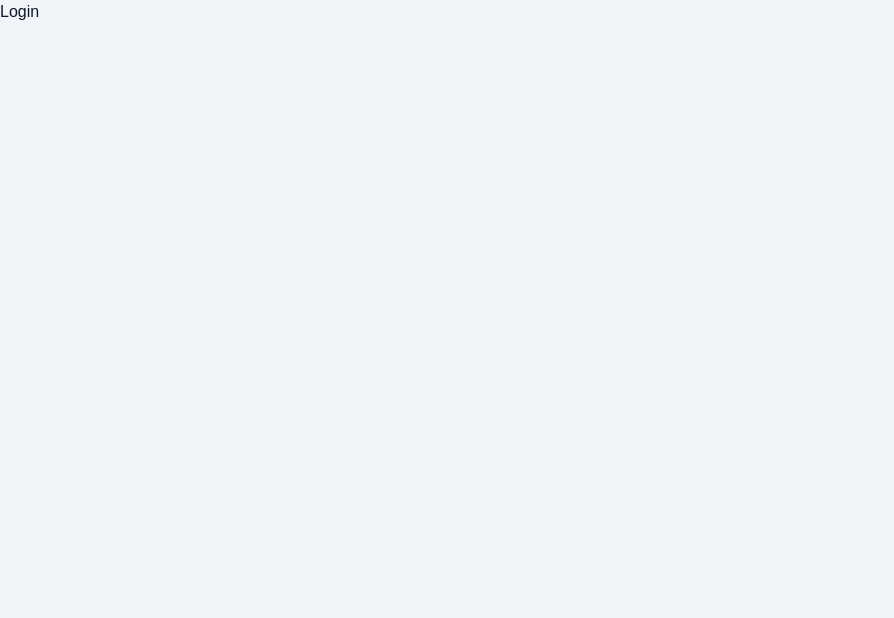
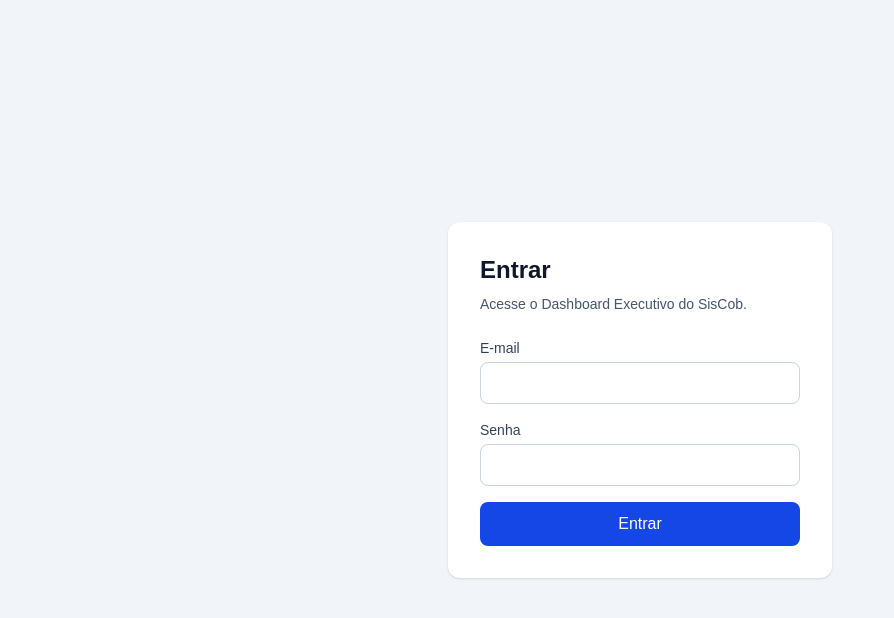
Before and after one commit to fsiilva/siscob-frontend, a Next.js app: page /login in a window 1280 px wide. Shown: the top 618 px of the page, without its empty margins (0-894 px from the left). Built offline with nearby package versions, Linux system fonts and the light colour scheme; no server answers.

Commit message:
feat(auth): integrate frontend login with backend authentication

```diff
--- a/src/app/(auth)/login/page.tsx
+++ b/src/app/(auth)/login/page.tsx
@@ -1,3 +1,90 @@
+"use client";
+
+import { useState, type FormEvent } from "react";
+
+import { useAuth } from "@/hooks/useAuth";
+
 export default function LoginPage() {
-  return <main>Login</main>;
+  const { login } = useAuth();
+  const [email, setEmail] = useState("");
+  const [password, setPassword] = useState("");
+  const [error, setError] = useState("");
+  const [isSubmitting, setIsSubmitting] = useState(false);
+
+  async function handleSubmit(event: FormEvent<HTMLFormElement>) {
+    event.preventDefault();
+    setError("");
+    setIsSubmitting(true);
+
+    try {
+      await login({ email, password });
+    } catch {
+      setError("Não foi possível entrar. Verifique seu e-mail e sua senha.");
+      setIsSubmitting(false);
+    }
+  }
+
+  return (
+    <main className="flex min-h-screen items-center justify-center px-4">
+      <section className="w-full max-w-sm rounded-xl bg-white p-8 shadow-sm">
+        <h1 className="text-2xl font-semibold text-slate-900">Entrar</h1>
+        <p className="mt-2 text-sm text-slate-600">
+          Acesse o Dashboard Executivo do SisCob.
+        </p>
+
+        <form className="mt-6 space-y-4" onSubmit={handleSubmit}>
+          <div>
+            <label
+              className="mb-1 block text-sm font-medium text-slate-700"
+              htmlFor="email"
+            >
+              E-mail
+            </label>
+            <input
+              autoComplete="email"
+              className="w-full rounded-lg border border-slate-300 px-3 py-2 text-slate-900 outline-none focus:border-blue-600 focus:ring-2 focus:ring-blue-100"
+              id="email"
+              onChange={(event) => setEmail(event.target.value)}
+              required
+              type="email"
+              value={email}
+            />
+          </div>
+
+          <div>
+            <label
+              className="mb-1 block text-sm font-medium text-slate-700"
+              htmlFor="password"
+            >
+              Senha
+            </label>
+            <input
+              autoComplete="current-password"
+              className="w-full rounded-lg border border-slate-300 px-3 py-2 text-slate-900 outline-none focus:border-blue-600 focus:ring-2 focus:ring-blue-100"
+              id="password"
+              minLength={8}
+              onChange={(event) => setPassword(event.target.value)}
+              required
+              type="password"
+              value={password}
+            />
+          </div>
+
+          {error ? (
+            <p className="text-sm text-red-600" role="alert">
+              {error}
+            </p>
+          ) : null}
+
+          <button
+            className="w-full rounded-lg bg-blue-700 px-4 py-2.5 font-medium text-white transition hover:bg-blue-800 disabled:cursor-not-allowed disabled:opacity-60"
+            disabled={isSubmitting}
+            type="submit"
+          >
+            {isSubmitting ? "Entrando..." : "Entrar"}
+          </button>
+        </form>
+      </section>
+    </main>
+  );
 }
--- /dev/null
+++ b/src/contexts/auth-context.tsx
@@ -0,0 +1,97 @@
+"use client";
+
+import { useRouter } from "next/navigation";
+import {
+  createContext,
+  useCallback,
+  useEffect,
+  useMemo,
+  useState,
+  type PropsWithChildren,
+} from "react";
+
+import {
+  clearAuthTokens,
+  getAuthTokens,
+  saveAuthTokens,
+} from "@/lib/auth-storage";
+import {
+  clearAuthorization,
+  getCurrentUser,
+  login as requestLogin,
+  logout as requestLogout,
+  setAuthorization,
+} from "@/services/auth.service";
+import type {
+  AuthContextValue,
+  AuthUser,
+  LoginCredentials,
+} from "@/types/auth";
+
+export const AuthContext = createContext<AuthContextValue | null>(null);
+
+export function AuthProvider({ children }: PropsWithChildren) {
+  const router = useRouter();
+  const [user, setUser] = useState<AuthUser | null>(null);
+  const [isLoading, setIsLoading] = useState(true);
+
+  const clearSession = useCallback(() => {
+    clearAuthTokens();
+    clearAuthorization();
+    setUser(null);
+  }, []);
+
+  useEffect(() => {
+    const tokens = getAuthTokens();
+
+    if (!tokens) {
+      clearSession();
+      setIsLoading(false);
+      return;
+    }
+
+    setAuthorization(tokens.accessToken);
+
+    getCurrentUser()
+      .then(setUser)
+      .catch(clearSession)
+      .finally(() => setIsLoading(false));
+  }, [clearSession]);
+
+  const login = useCallback(
+    async (credentials: LoginCredentials) => {
+      const tokens = await requestLogin(credentials);
+
+      saveAuthTokens(tokens);
+      setAuthorization(tokens.accessToken);
+
+      try {
+        const currentUser = await getCurrentUser();
+        setUser(currentUser);
+        router.push("/");
+      } catch (error) {
+        clearSession();
+        throw error;
+      }
+    },
+    [clearSession, router],
+  );
+
+  const logout = useCallback(async () => {
+    const tokens = getAuthTokens();
+
+    try {
+      if (tokens) await requestLogout(tokens.refreshToken);
+    } finally {
+      clearSession();
+      router.push("/login");
+    }
+  }, [clearSession, router]);
+
+  const value = useMemo(
+    () => ({ user, isLoading, login, logout }),
+    [isLoading, login, logout, user],
+  );
+
+  return <AuthContext.Provider value={value}>{children}</AuthContext.Provider>;
+}
--- /dev/null
+++ b/src/hooks/useAuth.ts
@@ -0,0 +1,15 @@
+"use client";
+
+import { useContext } from "react";
+
+import { AuthContext } from "@/contexts/auth-context";
+
+export function useAuth() {
+  const context = useContext(AuthContext);
+
+  if (!context) {
+    throw new Error("useAuth deve ser usado dentro de AuthProvider");
+  }
+
+  return context;
+}
--- /dev/null
+++ b/src/lib/auth-storage.ts
@@ -0,0 +1,33 @@
+import type { AuthTokens } from "@/types/auth";
+
+const ACCESS_TOKEN_KEY = "siscob.accessToken";
+const REFRESH_TOKEN_KEY = "siscob.refreshToken";
+
+function hasLocalStorage() {
+  return typeof window !== "undefined";
+}
+
+export function saveAuthTokens(tokens: AuthTokens) {
+  if (!hasLocalStorage()) return;
+
+  localStorage.setItem(ACCESS_TOKEN_KEY, tokens.accessToken);
+  localStorage.setItem(REFRESH_TOKEN_KEY, tokens.refreshToken);
+}
+
+export function getAuthTokens(): AuthTokens | null {
+  if (!hasLocalStorage()) return null;
+
+  const accessToken = localStorage.getItem(ACCESS_TOKEN_KEY);
+  const refreshToken = localStorage.getItem(REFRESH_TOKEN_KEY);
+
+  if (!accessToken || !refreshToken) return null;
+
+  return { accessToken, refreshToken };
+}
+
+export function clearAuthTokens() {
+  if (!hasLocalStorage()) return;
+
+  localStorage.removeItem(ACCESS_TOKEN_KEY);
+  localStorage.removeItem(REFRESH_TOKEN_KEY);
+}
--- a/src/providers/index.tsx
+++ b/src/providers/index.tsx
@@ -2,8 +2,14 @@
 
 import type { PropsWithChildren } from "react";
 
+import { AuthProvider } from "@/contexts/auth-context";
+
 import { QueryProvider } from "./query-provider";
 
 export function Providers({ children }: PropsWithChildren) {
-  return <QueryProvider>{children}</QueryProvider>;
+  return (
+    <QueryProvider>
+      <AuthProvider>{children}</AuthProvider>
+    </QueryProvider>
+  );
 }
--- /dev/null
+++ b/src/services/auth.service.ts
@@ -0,0 +1,33 @@
+import type {
+  AuthUser,
+  LoginCredentials,
+  LoginResponse,
+} from "@/types/auth";
+
+import { api } from "./api";
+
+export function setAuthorization(accessToken: string) {
+  api.defaults.headers.common.Authorization = `Bearer ${accessToken}`;
+}
+
+export function clearAuthorization() {
+  delete api.defaults.headers.common.Authorization;
+}
+
+export async function login(
+  credentials: LoginCredentials,
+): Promise<LoginResponse> {
+  const { data } = await api.post<LoginResponse>("/auth/login", credentials);
+
+  return data;
+}
+
+export async function getCurrentUser(): Promise<AuthUser> {
+  const { data } = await api.get<AuthUser>("/auth/me");
+
+  return data;
+}
+
+export async function logout(refreshToken: string): Promise<void> {
+  await api.post("/auth/logout", { refreshToken });
+}
--- /dev/null
+++ b/src/types/auth/index.ts
@@ -0,0 +1,32 @@
+export type UserRole = "ADMIN" | "USER";
+
+export interface AuthUser {
+  id: string;
+  name: string;
+  email: string;
+  role: UserRole;
+  isActive: boolean;
+  createdAt: string;
+  updatedAt: string;
+}
+
+export interface LoginCredentials {
+  email: string;
+  password: string;
+}
+
+export interface AuthTokens {
+  accessToken: string;
+  refreshToken: string;
+}
+
+export interface LoginResponse extends AuthTokens {
+  expiresIn: number;
+}
+
+export interface AuthContextValue {
+  user: AuthUser | null;
+  isLoading: boolean;
+  login: (credentials: LoginCredentials) => Promise<void>;
+  logout: () => Promise<void>;
+}
```
